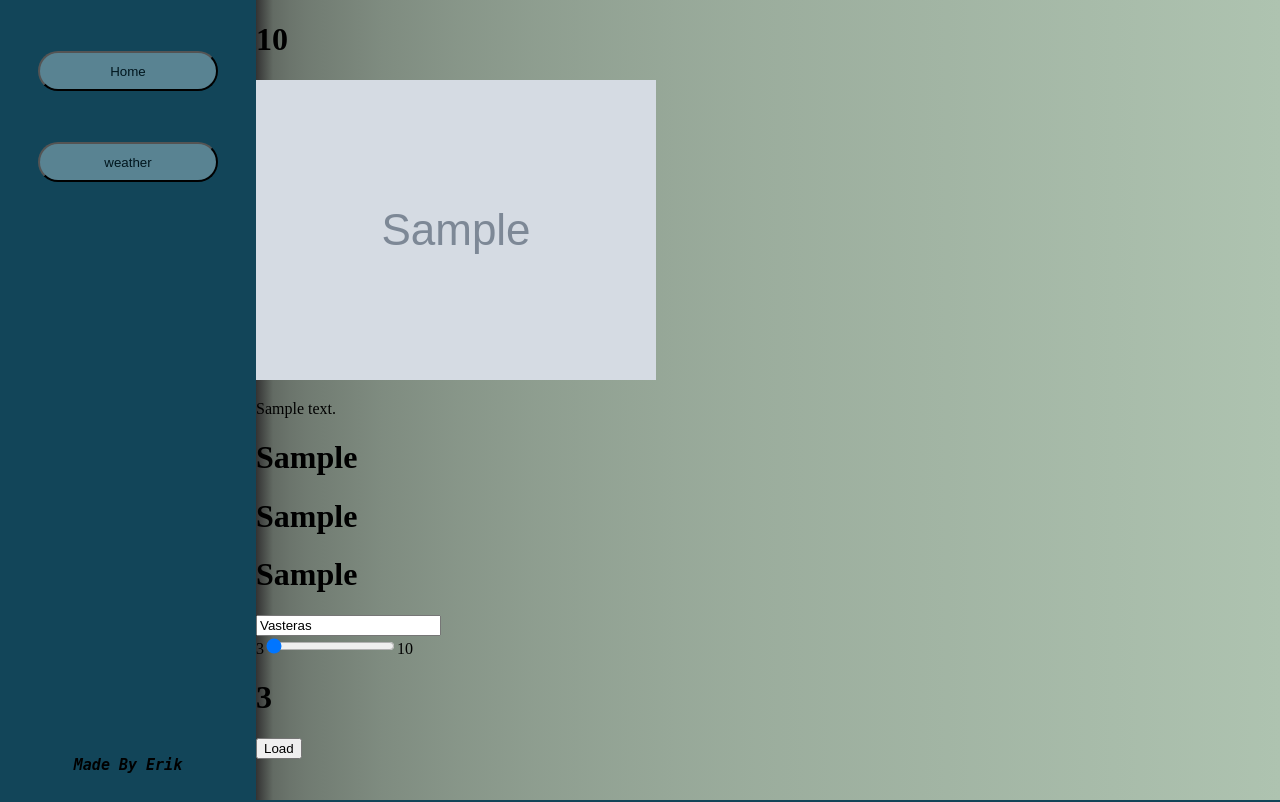
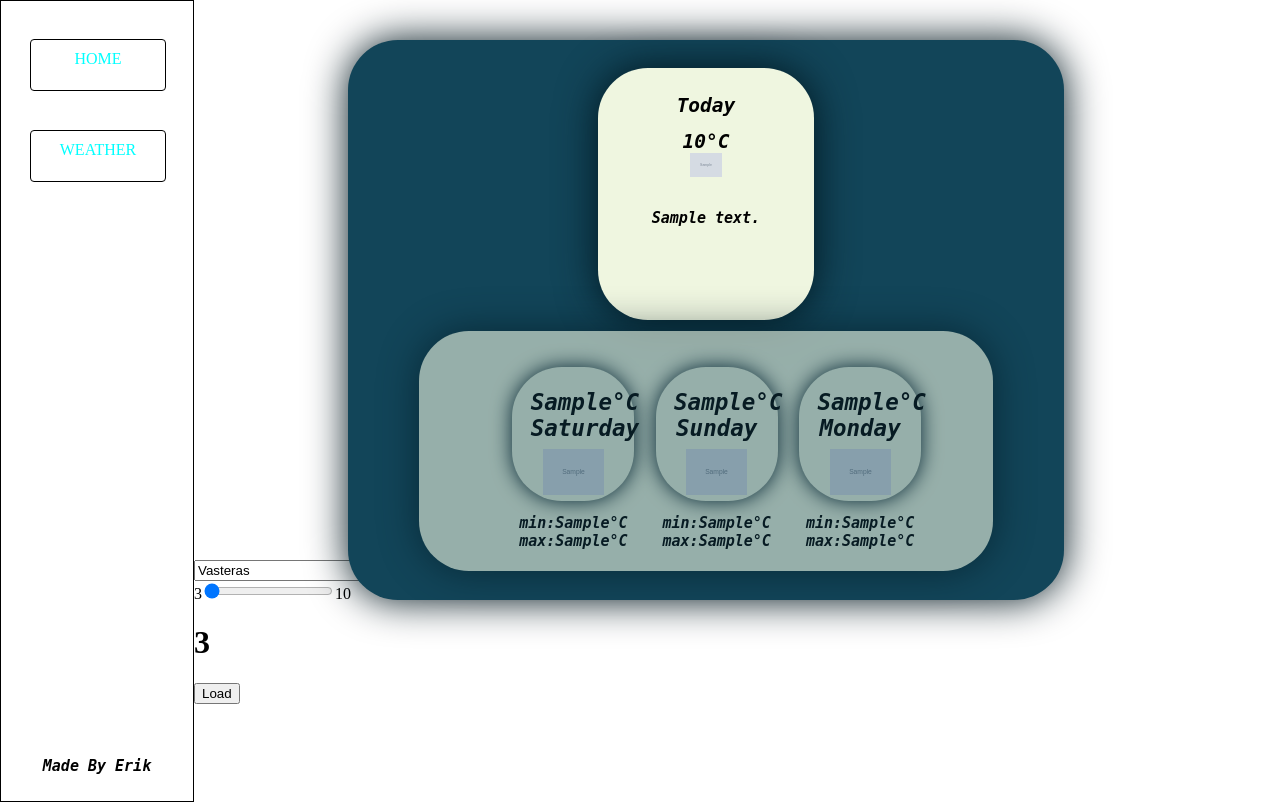
Before and after one commit to erikhalt/djangoweb, a Django app: page /weatherapi in a window 1280 px wide. Run offline with Django 4.2, Linux system fonts and the light colour scheme; tables that the repository leaves empty hold one stand-in row (values such as "Sample post"); grey boxes marked "Sample" are stand-in pictures; a database or web service that is not in the repository returns one stand-in record (values such as "Sample title"); data that the repository does not hold is empty.

Commit message:
functionality working

```diff
--- a/newsite/static/style.css
+++ b/newsite/static/style.css
@@ -16,28 +16,40 @@ body {
 .side-navbar {
     position: relative;
     height: 100%;
-    width: 20%;
-    background-color: #124559;
+    width: 15%;
+    background-color: white;
+    border: 1px solid black;
 }
 
 .content {
     position: relative;
     width: 80%;
     height: 100%;
-    background: linear-gradient(90deg, #333333, 5%, #AEC3B0);
+    background-color: white;
 }
 
 .navbarbutton {
     position: relative;
     margin-top: 20%;
+    display: block;
     width: 70%;
     height: 5%;
-    border-radius: 50px;
     left: 15%;
     right: 15%;
-    background-color: #598392;
-    color: #01161E;
+    border: 1px solid black;
+    text-align: center;
+    padding-top: 10px;
+    color: #0ff;
+    border-radius: 4px;
 }
+
+.navbarbutton:hover {
+    color: black;
+    background-color: #0ff;
+    box-shadow: 0px 0px 10px 10px #0ff;
+}
+
+
 
 #tag {
     position: absolute;
@@ -104,3 +116,119 @@ body {
     font-size: 100%;
     text-align: center;
 }
+
+.weather-output {
+    position: relative;
+    width: 70%;
+    height: 70%;
+    background-color: #124559;
+    top: 5%;
+    bottom: 15%;
+    left: 15%;
+    right: 15%;
+    box-shadow: 0 0 40px #01161E;
+    border-radius: 50px;
+}
+
+.weather-output h1 {
+    position: relative;
+    font: italic bold 15px monospace;
+    top: 5%;
+    width: 70%;
+    font-size: 150%;
+    left: 15%;
+    right: 15%;
+    text-align: center;
+}
+
+.today {
+    position: absolute;
+    width: 30%;
+    height: 45%;
+    left: 35%;
+    right: 35%;
+    top: 5%;
+    box-shadow: 0 0 40px #01161E;
+    border-radius: 50px;
+    background-color: #EFF6E0;
+    margin-bottom: 5%;
+}
+
+.today img {
+    position: absolute;
+    width: 15%;
+    left: 42.5%;
+    right: 42.5%;
+}
+
+.today p {
+    position: absolute;
+    width: 60%;
+    height: 30%;
+    left: 20%;
+    right: 15%;
+    font-size: 90%;
+    bottom: 20%;
+    top: 50%;
+    text-align: center;
+    font: italic bold 15px monospace;
+}
+
+.forecast-weather-container {
+    position: absolute;
+    box-shadow: 0 0 40px #01161E;
+    border-radius: 50px;
+    background-color: #EFF6E0;
+    opacity: 60%;
+    width: 60%;
+    height: 30%;
+    bottom: 5%;
+    top: 52%;
+    left: 10%;
+    right: 10%;
+    padding-left: 10%;
+    padding-right: 10%;
+    padding-top: 5%;
+    padding-bottom: 5%;
+    overflow-x: scroll;
+    overflow-y: hidden;
+    display: flex;
+    flex-direction: row;
+}
+
+.forecast-weather-divs {
+    width: 40%;
+    height: 80%;
+    background-color: #EFF6E0;
+    margin-left: 5%;
+    box-shadow: 0 0 20px #01161E;
+    border-radius: 50px;
+    text-align: center;
+    font: italic bold 15px monospace;
+}
+
+.forecast-weather-divs img {
+    width: 50%;
+}
+
+
+
+
+a:link {
+    text-decoration: none;
+}
+
+
+a:visited {
+    text-decoration: none;
+}
+
+
+a:hover {
+    text-decoration: none;
+}
+
+
+a:active {
+    text-decoration: none;
+}
--- a/newsite/templates/Base.html
+++ b/newsite/templates/Base.html
@@ -28,11 +28,11 @@
 <body>
     <div class="body">
         <div class="side-navbar">
-            <a href="/">
-                <button class="navbarbutton">Home</button>
+            <a href="/" class="navbarbutton">
+                HOME
             </a>
-            <a href="/weatherapi">
-                <button class="navbarbutton">weather</button>
+            <a href="/weatherapi" class="navbarbutton">
+                WEATHER
             </a>
 
 
--- a/newsite/templates/weather.html
+++ b/newsite/templates/weather.html
@@ -4,17 +4,33 @@
 
 {% block content %}
 <div class="weather-output">
-    <h1>
-        {{realtime_weather.temp}}
-    </h1>
-    <img src="{{realtime_weather.condition_img}}" alt="">
-    <p>{{realtime_weather.condition_text}}</p>
+    <div class="today">
+        <h1>Today</h1>
+        <h1>
+            {{realtime_weather.temp}}°C
+        </h1>
+        <img src="{{realtime_weather.condition_img}}" alt="">
+        <p>{{realtime_weather.condition_text}}</p>
+    </div>
+
+    <div class="forecast-weather-container">
+        {% for forecast in forecastlist%}
+
+        <div class="forecast-weather-divs">
+            <h1>{{forecast.avg_temp}}°C {{forecast.weekday_name}}</h1>
+            <img src="{{forecast.condition_icon}}" alt="">
+            <p>min:{{forecast.min_temp}}°C
+                max:{{forecast.max_temp}}°C
+            </p>
+        </div>
+
+
+        {%endfor%}
+    </div>
 </div>
 
 
-{% for forecast in forecastlist%}
-<h1>{{forecast.avg_temp}}</h1>
-{%endfor%}
+
 
 
 <div class="weather-input">
--- a/newsite/views.py
+++ b/newsite/views.py
@@ -24,18 +24,20 @@ def testApi(request):
 
     curr_date = datetime.datetime.now()
     comingdays = []
+    weekdays = []
 
     for i in range(int(days)):
         curr_date += datetime.timedelta(days=1)
         comingdays.append(curr_date.strftime('%Y-%m-%d'))
+        weekdays.append(curr_date.strftime('%A'))
 
     forecast_api_return = []
     for day in comingdays:
         forecast_api_return.append(threedayforecast(city,day))
 
     forecast_objects = []
-    for apireturn in forecast_api_return:
-        forecast_objects.append(weahter_forecast_handler(apireturn))
+    for idx,apireturn in enumerate(forecast_api_return):
+        forecast_objects.append(weahter_forecast_handler(apireturn,weekdays[idx]))
 
     dic = {'city':city,'realtime_weather':realtime_object,'forecastlist':forecast_objects,'inputdays':days}
     return render(request,"weather.html",dic)
@@ -63,33 +65,23 @@ def testApi(request):
 
 def realtimeWeather(city):
     url = "https://weatherapi-com.p.rapidapi.com/current.json"
-
     querystring = {"q":f'{city}'}
-
     headers = {
     	"X-RapidAPI-Key": "a5e5ed7384msh0a94497fee45d8ep117483jsn42c4c17a9927",
         	"X-RapidAPI-Host": "weatherapi-com.p.rapidapi.com"
         }
-
     response = requests.get(url, headers=headers, params=querystring)
-    print(response.json())
-
     return response.json()
 
 
 def threedayforecast(city,date):
     url = "https://weatherapi-com.p.rapidapi.com/forecast.json"
-
     querystring = {"q":f'{city}','dt':date}
-
     headers = {
     	"X-RapidAPI-Key": "a5e5ed7384msh0a94497fee45d8ep117483jsn42c4c17a9927",
     	"X-RapidAPI-Host": "weatherapi-com.p.rapidapi.com"
     }
-
     response = requests.get(url, headers=headers, params=querystring)
-
-    print(response.json())
     return response.json()['forecast']['forecastday'][0]['day']
 
 
@@ -110,7 +102,8 @@ class weather_realtime_handler():
 
 
 class weahter_forecast_handler():
-    def __init__(self,apireturn):
+    def __init__(self,apireturn,name):
+        self.weekday_name = name
         self.min_temp = apireturn['maxtemp_c']
         self.max_temp = apireturn['mintemp_c']
         self.avg_temp = apireturn['avgtemp_c']
```
